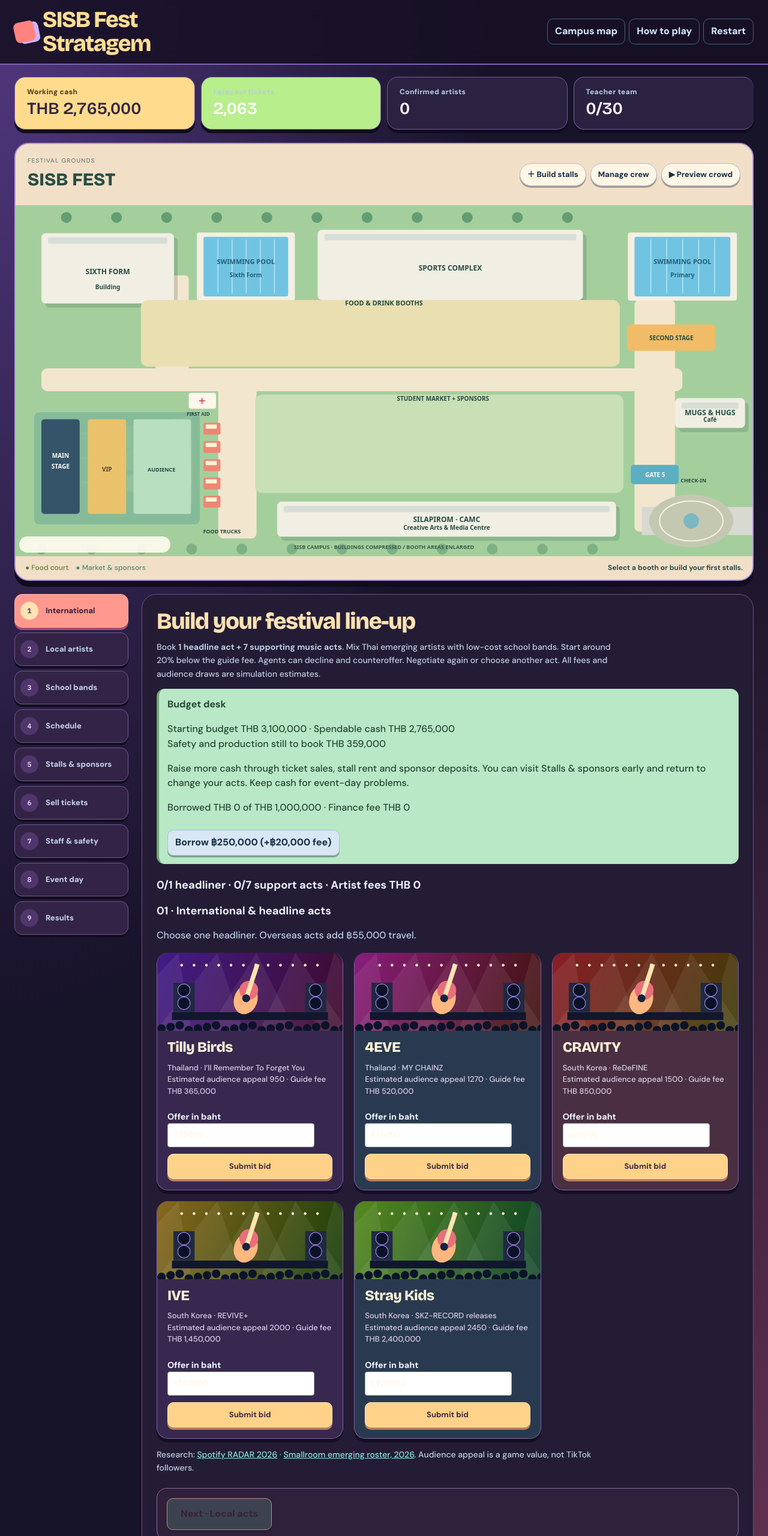
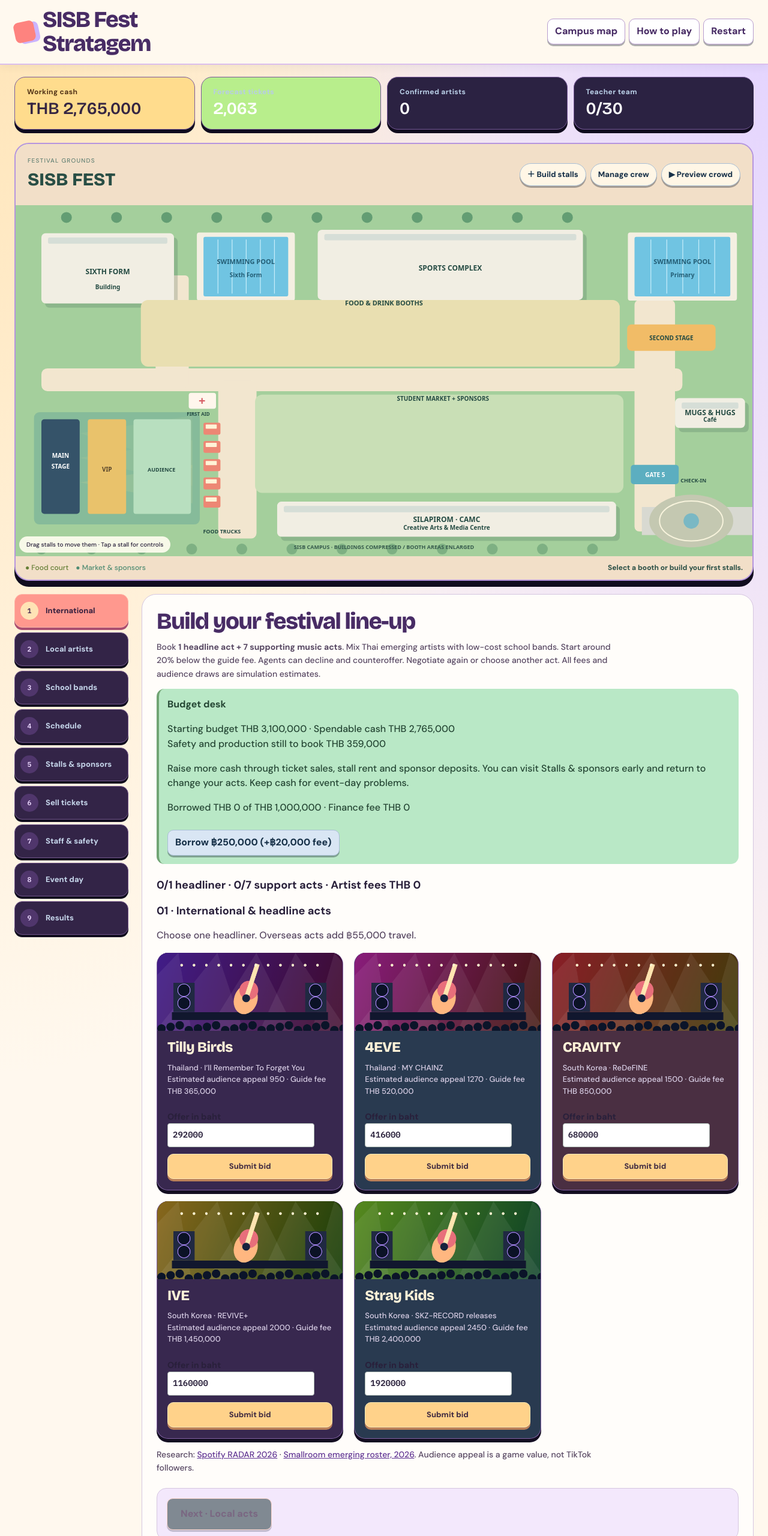
Before and after one commit to alexhay-SISB/sisb-fest-stratagem, a plain HTML site: page index.html in a window 1280 px wide. Shown: the top 2560 px of the page at 60% size. Drawn offline with nearby package versions, Linux system fonts and the light colour scheme.

Commit message:
Brighten festival backgrounds and improve text contrast

```diff
--- a/index.html
+++ b/index.html
@@ -233,6 +233,21 @@ main.shell{display:block;padding-top:20px}
  .rail button{font-size:11px;min-height:58px}
  .panel{padding:14px}
 }
+</style>
+<style>
+:root{color-scheme:light;--ink:#29203b;--muted:#574762;--line:#d5c6e0}
+body{background:radial-gradient(ellipse at top left,#ffe5b8 0,transparent 48%),radial-gradient(ellipse at top right,#e3d3ff 0,transparent 55%),#fff8ee;color:#29203b}
+.mast{background:#fff9ef;border-bottom-color:#dbbfed;color:#3c2555}
+.mast h1{color:#482c65}
+.mast .tools button{color:#482c65;border-color:#b89dcf;background:#fff}
+.panel{background:#fffdfa;color:#29203b;border-color:#d5c6e0;box-shadow:0 8px 0 #d9c6e5}
+.panel h2{color:#482c65}
+.panel>p,.panel .muted,.panel details>p{color:#574762}
+.panel a{color:#613594}
+.sticky{background:#f3e8fc;border-color:#d5c6e0}
+.panel .card a{color:#f2dcff}
+.panel .ok p{color:#254634}
+.panel .incident p{color:inherit}
 </style>
 </head>
 <body>
```
